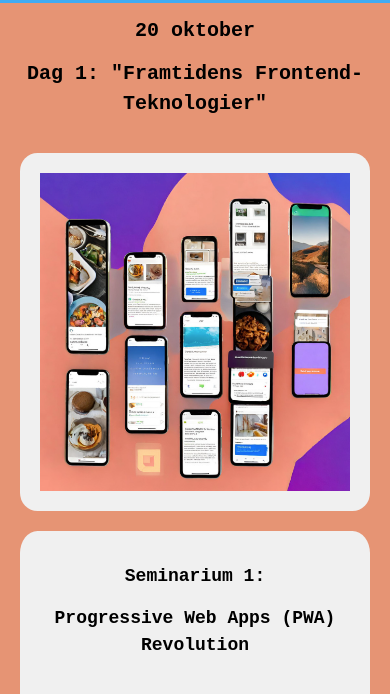
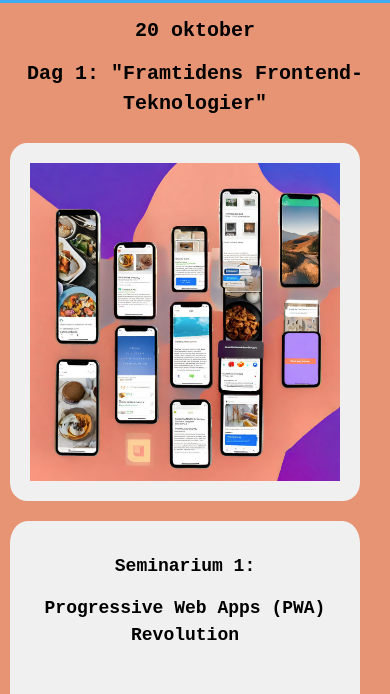
Before and after one commit to wilmaniklasson/CreativeCodeNest, a plain HTML site: page schema.html in a window 390 px wide. Shown: the part 150-844 px from the top of the page. Drawn offline with Linux system fonts and the light colour scheme.

Commit message:
ändrat layout på schema så att den är responsiv och centrerad

```diff
--- a/schema.css
+++ b/schema.css
@@ -12,9 +12,10 @@ body {
     line-height: 1.5em;
     box-sizing: border-box;
 }
+
 .grid-container {
     display: grid;
-    grid-template-columns: 1fr; /* En kolumn som standard */
+    grid-template-columns: 1fr;
     grid-template-areas:
         "header"
         "dag-1"
@@ -24,8 +25,7 @@ body {
         "dag-3"
         "row3"
         "footer";
-    height: 100vh; /* Fyller hela skärmen vertikalt */
-
+    min-height: 100vh;
 }
 
 .dag-1 > h1{
@@ -76,11 +76,33 @@ body {
 
 }
 
-.row1, .row2, .row3{
-    display: grid;
-    grid-template-columns: repeat(auto-fill, minmax(300px, 1fr));
+
+  .row1, .row2, .row3 {
+    display: flex;
+    flex-wrap: wrap;
+    justify-content: center;
+}
+
+.seminarium-dag-1, .seminarium-dag-2, .seminarium-dag-3 {
+    width: 300px; /* Bredden på varje seminariumscontainer */
     padding: 20px;
-    grid-gap: 20px;
+    background-color: #f0f0f0;
+    border-radius: 5%;
+    text-align: center;
+    margin: 10px; /* Mellanrum mellan seminariumscontainers */
+}
+
+
+
+
+@media screen and (max-width: 768px) {
+    .row1, .row2, .row3 {
+        flex-direction: column;
+    }
+
+    .seminarium-dag-1, .seminarium-dag-2, .seminarium-dag-3 {
+        width: calc(100% - 40px); /* Bredden är 100% - 40px av respektive "row" */
+    }
 }
 
 
@@ -96,13 +118,7 @@ body {
     background-color: #e69474;
 }
 
-.seminarium-dag-1{
-    padding: 20px;
-    background-color: #f0f0f0;
-    border-radius:  5% 5% 5% 5%;
-    text-align: center;
 
-}
 
 .mobil{
     width: 100%;
@@ -123,12 +139,7 @@ body {
     background-color:#8b5abc;
 }
 
-.seminarium-dag-2{
-    padding: 20px;
-    background-color: #f0f0f0;
-    border-radius:  5% 5% 5% 5%;
-    text-align: center;
-}
+
 
 .dator, .vr{
     width: 100%;
@@ -152,12 +163,7 @@ body {
     background-color: #ec98b5;
 }
 
-.seminarium-dag-3{
-    padding: 20px;
-    background-color: #f0f0f0;
-    border-radius:  5% 5% 5% 5%;
-    text-align: center;
-}
+
 
 .mobil-kamera{
     width: 100%;
--- a/style.css
+++ b/style.css
@@ -15,14 +15,14 @@ body {
   }
 .grid-container {
     display: grid;
-    grid-template-columns: 1fr; /* En kolumn som standard */
+    grid-template-columns: 1fr;
     grid-template-areas:
         "header"
         "bättre-webb"
         "right-content"
-        "left-content"
-        ;
-    height: 100vh; /* Fyller hela skärmen vertikalt */
+        "left-content";
+    height: 100vh;
+
 }
 
 .header {
```
